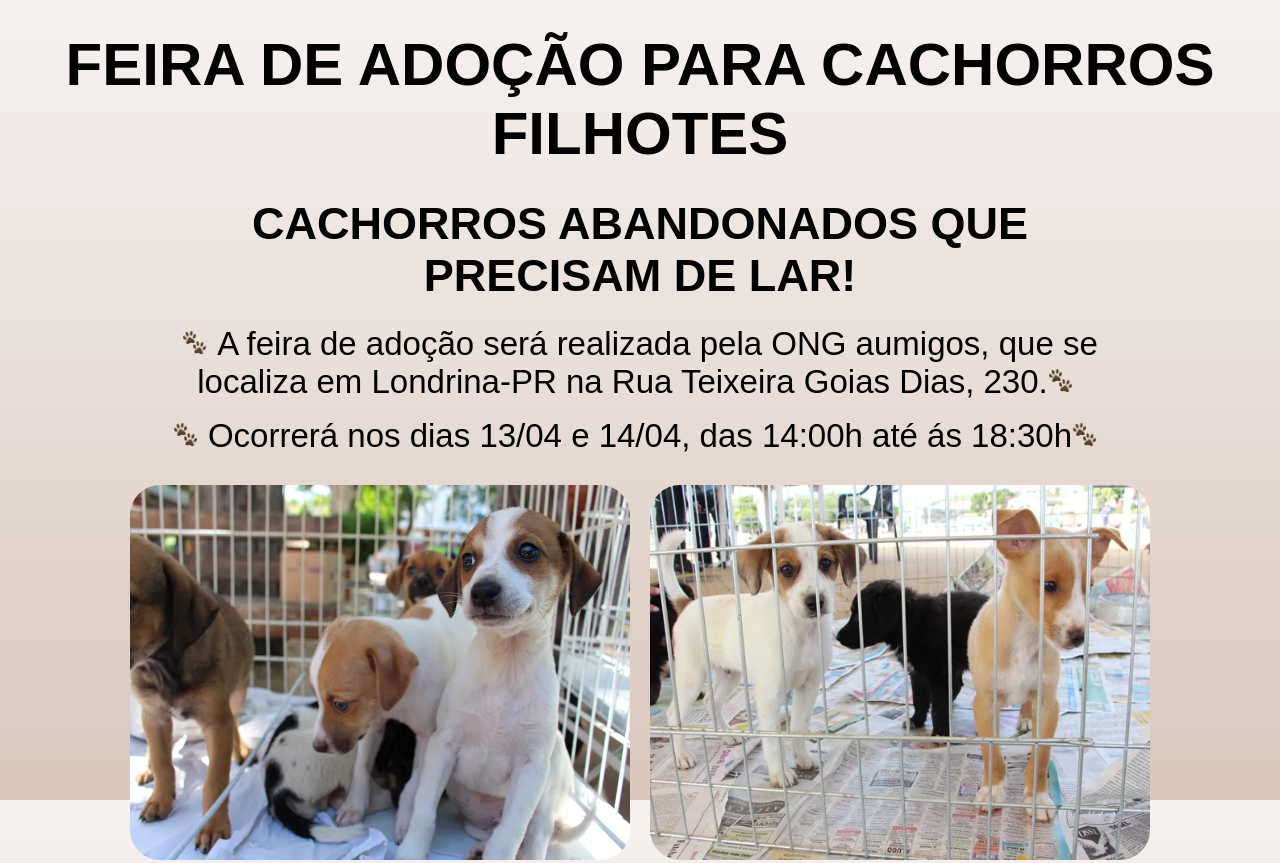
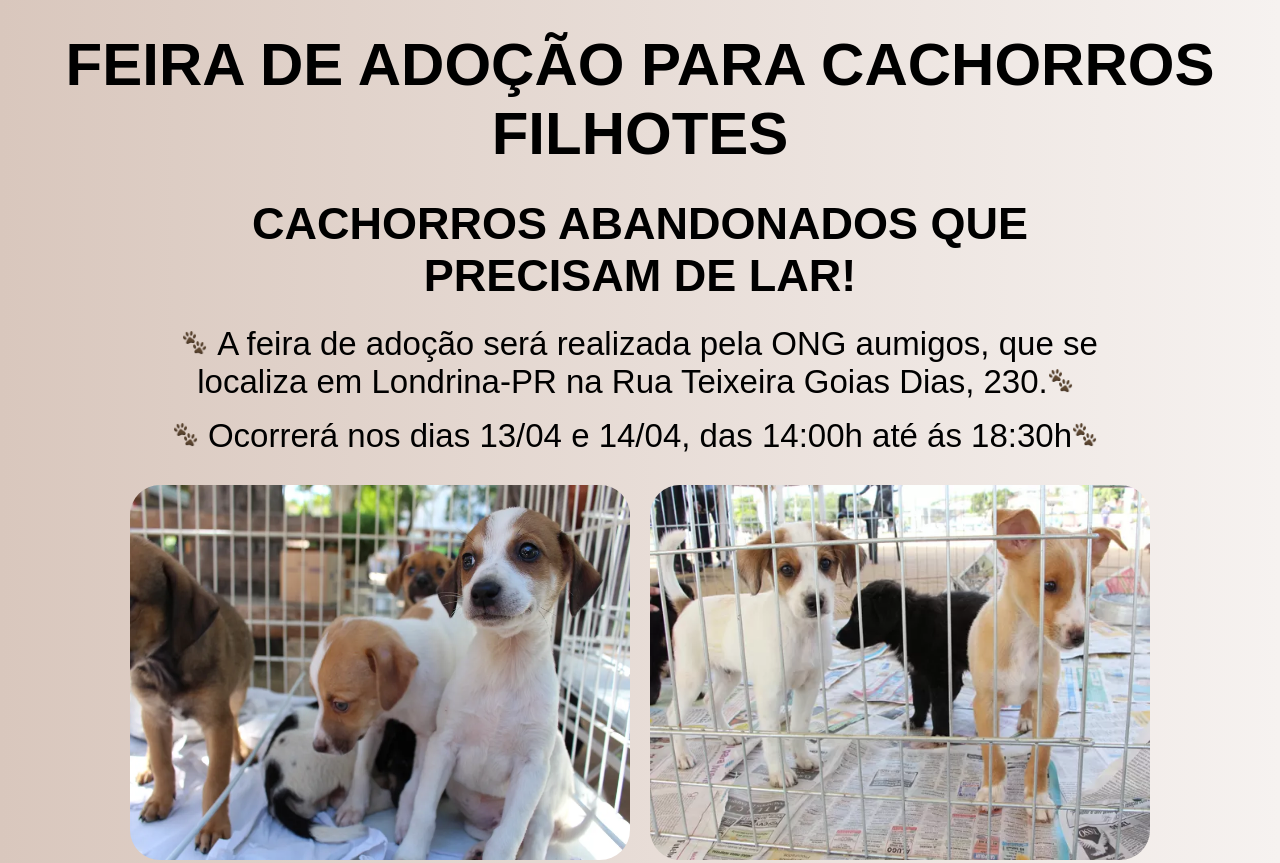
Before and after one commit to lulucarepiluca/Projeto-Aumigo, a plain HTML site: page index.html in a window 1280 px wide. Shown: the top 863 px of the page. Drawn offline with Linux system fonts and the light colour scheme; files whose address does not match are found by name.

Commit message:
Update style.css

```diff
--- a/style.css
+++ b/style.css
@@ -21,7 +21,7 @@ body {
     height: 100vh;
     font-family: Arial, Helvetica, sans-serif;
     /*background-color: var(--cor-fundo);*/
-    background-image: linear-gradient(0deg, var(--cor-degrade-1), var(--cor-degrade-2))
+    background-image: linear-gradient(90deg, var(--cor-degrade-1), var(--cor-degrade-2))
 }
 
 .cabecalho {
```
